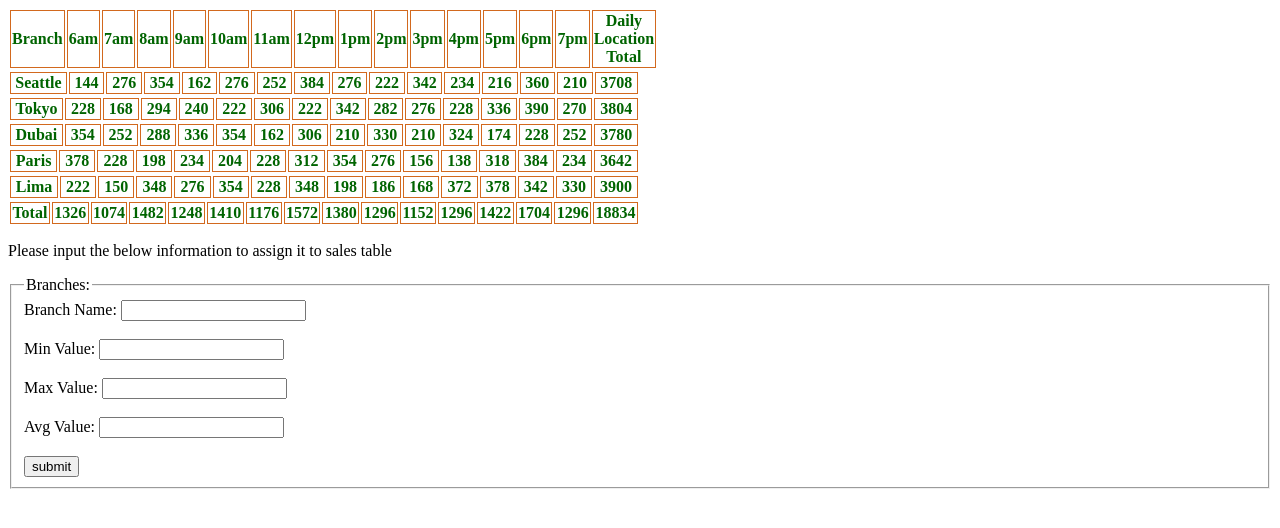
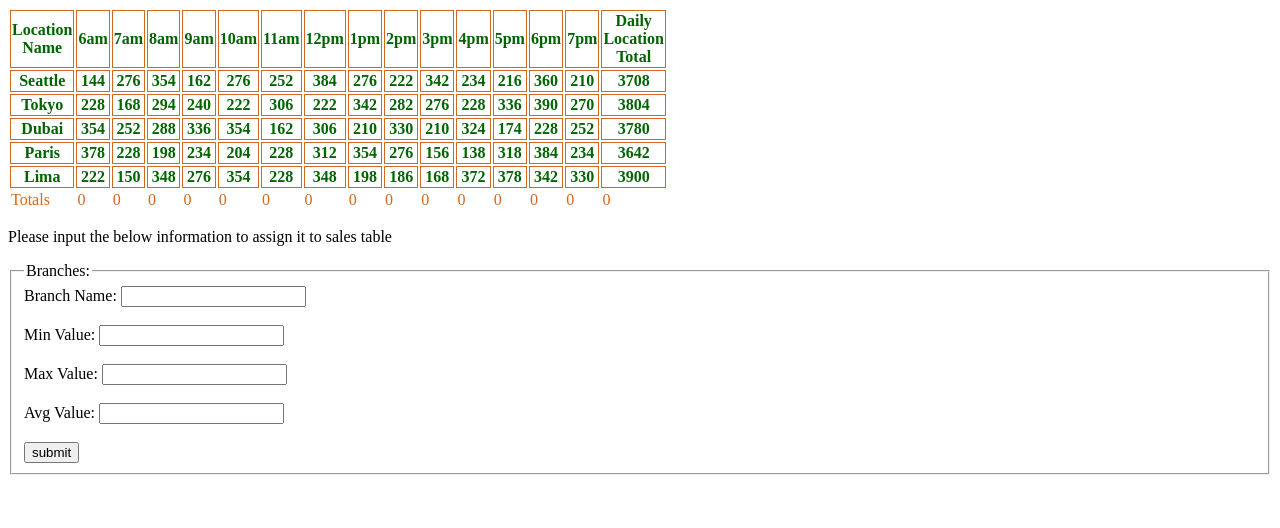
Before and after one commit to Aya-Akrabawi/cookie-stand, a plain HTML site: page sales.html in a window 1280 px wide. Drawn offline with Linux system fonts and the light colour scheme.

Commit message:
remove create table in each object and put it in htl

```diff
--- a/app.js
+++ b/app.js
@@ -2,31 +2,44 @@
 var hour = 6
 var hour2 = 1
 var hourarray = []
-cityArray = ['Seattle', 'Tokyo','Dubai','Paris','Lima']
+cityArray = []
 
 
-
-for (let index = 0; index < 14 ; index++) {
-    if (index <6 ){
-    var array = (hour+'am')
-       //console.log (array)
+for (let index = 0; index < 14; index++) {
+    if (index < 6) {
+        var array = (hour + 'am')
         hour++
-    }else if (index>6){
-        var array = (hour2+'pm')
-       //console.log (array)
+    } else if (index > 6) {
+        var array = (hour2 + 'pm')
         hour2++
     } else {
-        var array = (hour+'pm')
-       //console.log (array)
+        var array = (hour + 'pm')
         hour++
     }
     hourarray.push(array)
 
 }
-//console.log(hourarray)
 
 function headerRow() {
-    var parentElement = document.getElementById('random-hrs')
+    var tableElement = document.getElementById('cookies-sales-table')
+    var headerRowElement = document.createElement('tr')
+    var tabelHeader = document.createElement('th')
+    tabelHeader.textContent = 'Location Name';
+    headerRowElement.appendChild(tabelHeader)
+
+    for (let index = 0; index < hourarray.length; index++) {
+        tabelHeader = document.createElement('th')
+        tabelHeader.textContent = hourarray[index]
+        headerRowElement.appendChild(tabelHeader)
+    }
+    tabelHeader = document.createElement('th')
+    tabelHeader.textContent = 'Daily Location Total'
+    headerRowElement.appendChild(tabelHeader)
+    tableElement.appendChild(headerRowElement)
+
+
+
+    /*var parentElement = document.getElementById('random-hrs')
     var table = document.createElement('table')
     document.createAttribute('class','change')
     var tr = document.createElement('tr')
@@ -44,7 +57,7 @@ function headerRow() {
     parentElement.appendChild(table)
     var th2 = document.createElement('th')
         th2.textContent = 'Daily Location Total'
-        tr.append(th2)
+        tr.append(th2)*/
 
 
 }
@@ -52,6 +65,31 @@ function headerRow() {
 headerRow()
 
 function FooterRowfc() {
+    var tableElement = document.getElementById('cookies-sales-table')
+    var footerRowElement = document.createElement('tr')
+    var tableRowCell = document.createElement('td')
+    tableRowCell.textContent = 'Totals';
+    footerRowElement.appendChild(tableRowCell)
+
+    var totals = 0
+    for (let index = 0; index < hourarray.length; index++) {
+        var hourCell = document.createElement('td')
+        var totalCookiesPerHour = 0
+        for (let j = 0; j < cityArray.length; j++) {
+            totalCookiesPerHour = totalCookiesPerHour + cityArray[j].cookiesPerHour[index]
+        }
+        totals = totalCookiesPerHour
+        hourCell.textContent = totalCookiesPerHour
+        footerRowElement.appendChild(hourCell)
+    }
+    var totalsTableDataCell = document.createElement('td')
+    totalsTableDataCell.textContent = totals
+    footerRowElement.appendChild(totalsTableDataCell)
+    tableElement.appendChild(footerRowElement)
+
+
+
+    /*
     var columnSum = []
     for (let index = 1; index <= hourarray.length; index++) {
         columnSum.push(seattle.hrArray[index] + tokyo.hrArray[index] + dubai.hrArray[index] + paris.hrArray[index] + lima.hrArray[index] )
@@ -60,9 +98,7 @@ function FooterRowfc() {
 
     columnSum.push(seattle.total + tokyo.total + dubai.total + paris.total + lima.total )
 
-    //console.log('columnsum' + columnSum)
 
-    //console.log(columnSum[12])
     var parentElement = document.getElementById('random-hrs')
     var table = document.createElement('table')
     var tr = document.createElement('tr')
@@ -77,13 +113,13 @@ function FooterRowfc() {
 
     }
     table.appendChild(tr)
-    parentElement.appendChild(table)
+    parentElement.appendChild(table)*/
 
 
 
 }
 
-function Sales(cityArray, minHourlyCustomer, maxHourlyCustomer, avgCookiesPerCustomer, hrArray, totalperbranch, cellperhr){
+function Sales(cityArray, minHourlyCustomer, maxHourlyCustomer, avgCookiesPerCustomer, hrArray, totalperbranch, cellperhr) {
     var array1 = []
     array1.push(hrArray)
     var array4 = []
@@ -97,28 +133,28 @@ function Sales(cityArray, minHourlyCustomer, maxHourlyCustomer, avgCookiesPerCus
     this.minHourlyCustomer = minHourlyCustomer
     this.maxHourlyCustomer = maxHourlyCustomer
     this.avgCookiesPerCustomer = avgCookiesPerCustomer
-    this.hrArray= array1
+    this.hrArray = array1
     this.cityArray = array4
     this.totalperbranch = array2
     this.total = 0
     this.cellperhr = array3
+    console.log(cityArray)
+
 
 }
 
-Sales.prototype.SetrandNumOfCustomersPerHr = function (){
-    for (var index = 0; index < hourarray.length ; index++) {
+Sales.prototype.SetrandNumOfCustomersPerHr = function () {
+    for (var index = 0; index < hourarray.length; index++) {
         var randomly = Math.floor(Math.random() * (this.maxHourlyCustomer - this.minHourlyCustomer + 1) + this.minHourlyCustomer);
-        this.hrArray.push(Math.floor (this.avgCookiesPerCustomer) * randomly)
-        this.total=this.total+(Math.floor (this.avgCookiesPerCustomer) * randomly)
+        this.hrArray.push(Math.floor(this.avgCookiesPerCustomer) * randomly)
+        this.total = this.total + (Math.floor(this.avgCookiesPerCustomer) * randomly)
     }
 
 }
 
+Sales.prototype.render = function () {
+    var tableElement = document.getElementById('cookies-sales-table')
 
-
-   Sales.prototype.render = function() {
-        var parentElement = document.getElementById('random-hrs')
-        var table = document.createElement('table')
     var tr = document.createElement('tr')
 
     var th1 = document.createElement('th')
@@ -132,7 +168,7 @@ Sales.prototype.SetrandNumOfCustomersPerHr = function (){
     for (var branchRow = 0; branchRow < hourarray.length; branchRow++) {
         var th1 = document.createElement('th')
 
-            th1.textContent = this.hrArray[branchRow+1]
+        th1.textContent = this.hrArray[branchRow + 1]
         tr.append(th1)
 
 
@@ -141,24 +177,21 @@ Sales.prototype.SetrandNumOfCustomersPerHr = function (){
     var th1 = document.createElement('th')
 
     th1.textContent = this.total
-       // console.log (this.total)
     tr.append(th1)
 
-        table.appendChild(tr)
-        parentElement.appendChild(table)
+    tableElement.appendChild(tr)
 
 
 }
 
-
 var seattle = new Sales('Seattle', 23, 65, 6.3);
 var tokyo = new Sales('Tokyo', 23, 65, 6.3);
-    var dubai =  new Sales('Dubai', 23, 65, 6.3);
+var dubai = new Sales('Dubai', 23, 65, 6.3);
 var paris = new Sales('Paris', 23, 65, 6.3);
 var lima = new Sales('Lima', 23, 65, 6.3);
 
 var addRow = document.getElementById("addRow")
-    addRow.addEventListener('submit', function(){
+addRow.addEventListener('submit', function () {
     event.preventDefault();
 
     var name = event.target.branchname.value;
@@ -166,14 +199,15 @@ Sales.prototype.SetrandNumOfCustomersPerHr = function (){
     var maxHourlyCustomer = event.target.max.value;
     var avgCookiesPerCustomer = event.target.avg.value;
 
-    var newbranch = new Sales ( name, minHourlyCustomer, maxHourlyCustomer, avgCookiesPerCustomer,)
+    var newbranch = new Sales(name, minHourlyCustomer, maxHourlyCustomer, avgCookiesPerCustomer,)
+
+    var tableElement = document.getElementById('cookies-sales-table')
 
     newbranch.SetrandNumOfCustomersPerHr();
     newbranch.render();
+    tableElement.removeChild(tableElement.lastchild)
     cityArray.push(name)
-    console.log(cityArray)
 });
-
 
 
 seattle.SetrandNumOfCustomersPerHr()
--- a/sales.html
+++ b/sales.html
@@ -7,8 +7,7 @@
     <link rel="stylesheet" href="css\JSstyles.css">
 </head>
 <body>
-    <div id="random-hrs">
-    </div>
+    <table id="cookies-sales-table"></table>
     <section>
         <p>
             Please input the below information to assign it to sales table
--- a/styles.css
+++ b/styles.css
@@ -40,7 +40,6 @@ img {
 }
 
 #header {
-    width: ;
     padding: 10px;
     border-radius: 50%;
     box-shadow: 1px 1px 20px 10px #888888;
@@ -111,7 +110,6 @@ label {
 #locImg {
     width: 200px;
     height: 150px;
-    border: ;
     margin: 30px ;
     border-radius: 50%;
     box-shadow: 1px 1px 20px 10px #1d1c1c;
```
Lines whose indentation alone changed are shown as unchanged.
